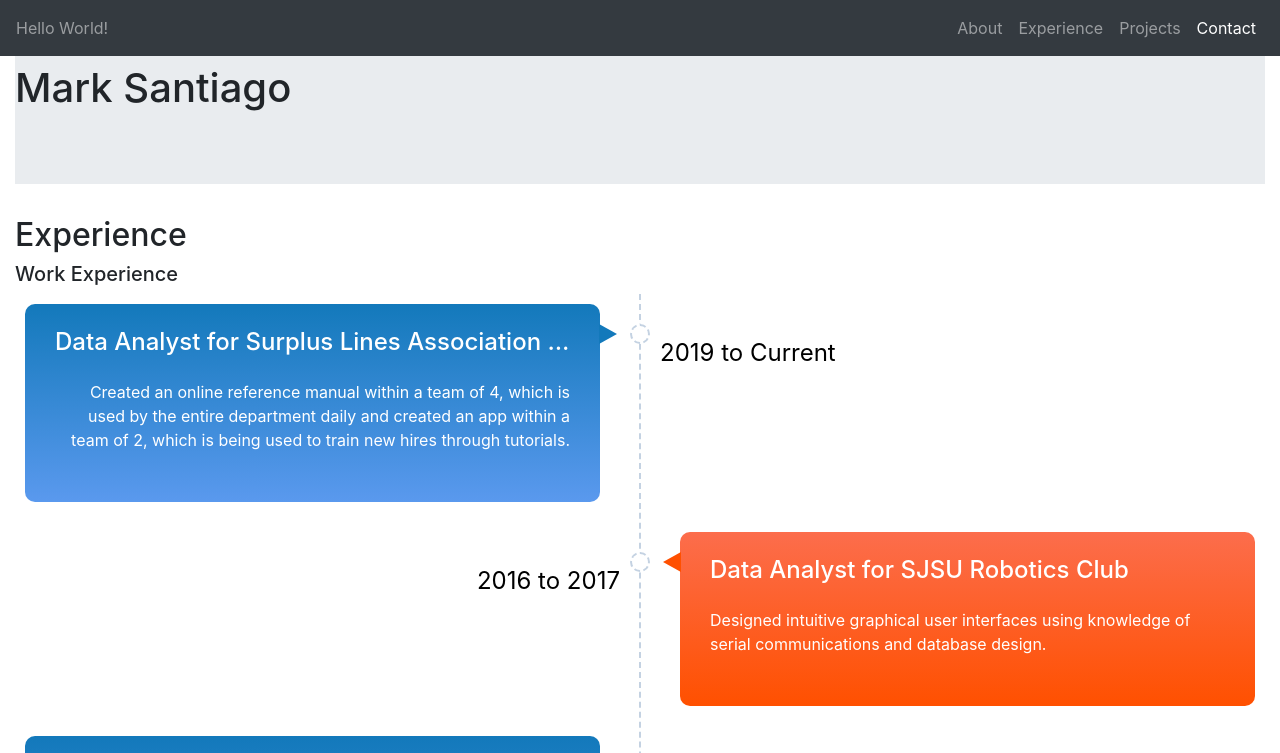
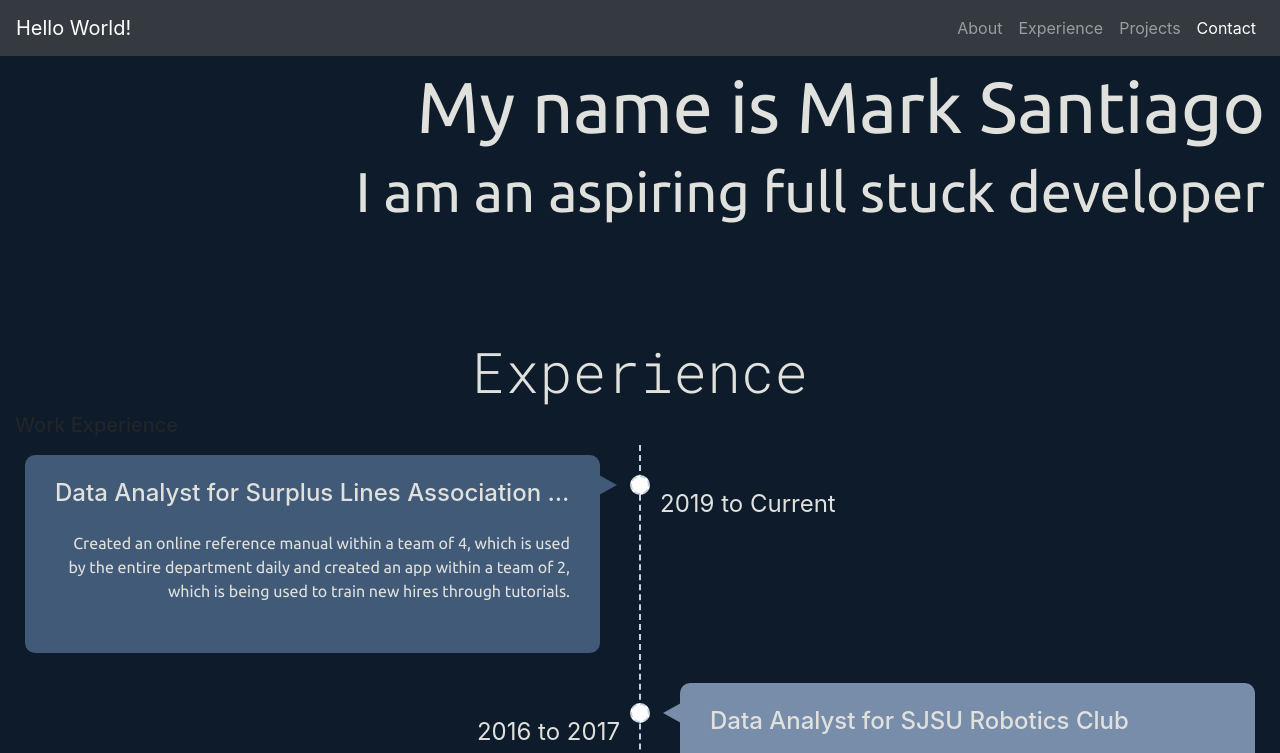
Before and after one commit to santiago-mark/Portfolio, a website: page index.html in a window 1280 px wide. Shown: the top 753 px of the page. Drawn offline with nearby package versions, Linux system fonts and the light colour scheme.

Commit message:
added font and colors

```diff
--- a/css/styles.css
+++ b/css/styles.css
@@ -1,6 +1,26 @@
+h2 {
+    font-family: 'Roboto Mono', monospace;
+    color: rgb(224, 225, 221);
+}
+
+h1, p {
+    font-family: 'Ubuntu', sans-serif;
+    color: rgb(224, 225, 221);
+}
+
+.jumbotron {
+    background-color: rgb(13, 27, 42);
+}
+
 body {
     position: relative;
     overflow-y: scroll;
+    background-color: rgb(13, 27, 42);
+}
+
+label {
+    color: rgb(224, 225, 221);
+    font-family: 'Roboto Mono', monospace;
 }
 
 .timeline {
@@ -26,6 +46,7 @@ body {
     padding-left: 50%;
     position: relative;
     margin-bottom: 30px;
+    color: rgb(224, 225, 221);
 }
 
 .timeline-row .timeline-time {
@@ -34,14 +55,12 @@ body {
     top: 31px;
     text-align: right;
     margin-right: 20px;
-    color: #000000;
     font-size: 1.5rem;
 }
 
 .timeline-row .timeline-time small {
     display: block;
     font-size: .8rem;
-    color: #8796af;
 }
 
 .timeline-row .timeline-content {
@@ -102,26 +121,14 @@ body {
 }
 
 .timeline-row:nth-child(even) .timeline-content {
-    background-color: #ff5000;
-    /* Fallback Color */
-    background-image: -webkit-gradient(linear, left top, left bottom, from(#fc6d4c), to(#ff5000));
-    /* Saf4+, Chrome */
-    background-image: -webkit-linear-gradient(top, #fc6d4c, #ff5000);
-    /* Chrome 10+, Saf5.1+, iOS 5+ */
-    background-image: -moz-linear-gradient(top, #fc6d4c, #ff5000);
-    /* FF3.6 */
-    background-image: -ms-linear-gradient(top, #fc6d4c, #ff5000);
-    /* IE10 */
-    background-image: -o-linear-gradient(top, #fc6d4c, #ff5000);
-    /* Opera 11.10+ */
-    background-image: linear-gradient(top, #fc6d4c, #ff5000);
+    background-color: rgb(119, 141, 169);
     margin-left: 40px;
     text-align: left;
 }
 
 .timeline-row:nth-child(even) .timeline-content:after {
     left: -39px;
-    border-right: 18px solid #ff5000;
+    border-right: 18px solid rgb(119, 141, 169);
     border-top: 10px solid transparent;
     border-bottom: 10px solid transparent;
 }
@@ -145,19 +152,7 @@ body {
 }
 
 .timeline-row:nth-child(odd) .timeline-content {
-    background-color: #5a99ee;
-    /* Fallback Color */
-    background-image: -webkit-gradient(linear, left top, left bottom, from(#1379bb), to(#5a99ee));
-    /* Saf4+, Chrome */
-    background-image: -webkit-linear-gradient(top, #1379bb, #5a99ee);
-    /* Chrome 10+, Saf5.1+, iOS 5+ */
-    background-image: -moz-linear-gradient(top, #1379bb, #5a99ee);
-    /* FF3.6 */
-    background-image: -ms-linear-gradient(top, #1379bb, #5a99ee);
-    /* IE10 */
-    background-image: -o-linear-gradient(top, #1379bb, #5a99ee);
-    /* Opera 11.10+ */
-    background-image: linear-gradient(top, #1379bb, #5a99ee);
+    background-color: rgb(65, 90, 119);
     margin-right: 40px;
     margin-left: 0;
     text-align: right;
@@ -165,7 +160,7 @@ body {
 
 .timeline-row:nth-child(odd) .timeline-content:after {
     right: -39px;
-    border-left: 18px solid #1379bb;
+    border-left: 18px solid rgb(65, 90, 119);
     border-top: 10px solid transparent;
     border-bottom: 10px solid transparent;
 }
--- a/index.html
+++ b/index.html
@@ -11,6 +11,7 @@
 
     <!-- Additional CSS must be placed after Bootstrap CSS -->
     <link rel="stylesheet" href="css/styles.css" />
+    <link href="https://fonts.googleapis.com/css2?family=Roboto+Mono:wght@300&family=Ubuntu&display=swap" rel="stylesheet">
 
     <title>Mark Santiago</title>
 </head>
@@ -19,7 +20,7 @@
     <header>
         <nav class="navbar navbar-expand-sm navbar-dark bg-dark fixed-top" id="menuNavBar">
             <div class="collapse navbar-collapse">
-                <span class="navbar-text">Hello World!</span>
+                <span class="navbar-brand">Hello World!</span>
                 <ul class="navbar-nav ml-auto">
                     <li class="nav-item">
                         <a class="nav-link" href="#about">About</a>
@@ -43,14 +44,15 @@
             <div class="row">
                 <div class="col">
                     <div class="jumbotron jumbotron-fluid" id="about">
-                        <h1>Mark Santiago</h1>
+                        <h1 class="display-3 text-right"> My name is Mark Santiago</h1>
+                        <p class="lead display-4 text-right">I am an aspiring full stuck developer</p>
                     </div>
                 </div>
             </div>
         </div>
 
         <div id="experience">
-            <h2>Experience</h2>
+            <h2 class="display-4 text-center">Experience</h2>
             <h5>Work Experience</h5>
 
             <div class="timeline">
@@ -87,12 +89,12 @@
             </div>
 
             <h5>Education</h5>
-            <ul>
+            <ul class="text-center">
                 <li>Nucamp Full Stack Web Developer August 2021 to Current</li>
                 <li>BS in Computer Science at San Jose State University 2017</li>
             </ul>
             <h5>Skills</h5>
-            <ul>
+            <ul class="text-center">
                 <li>Java</li>
                 <li>SQL</li>
                 <li>HTML</li>
@@ -107,7 +109,7 @@
         </br>
 
         <div id="projects">
-            <h2>Projects</h2>
+            <h2 class="display-4 text-center">Projects</h2>
             <div class="card-deck">
                 <div class="card bg-secondary text-white">
                   <img src="..." class="card-img-top" alt="...">
@@ -140,7 +142,7 @@
 
         <div id="contact">
             <form>
-                <h2>Contact Me</h2>
+                <h2 class="display-4 text-center">Contact Me</h2>
                 <div class="row">
                     <div class="col">
                         <div class="form-group">
```
